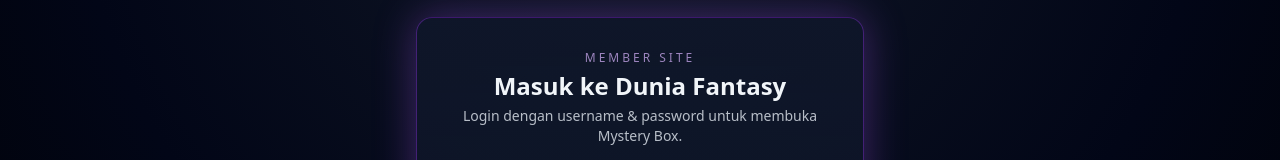
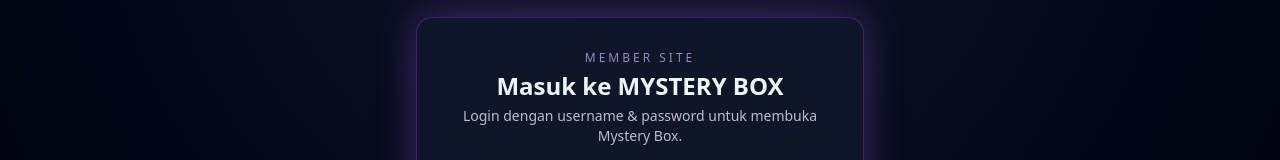
Before and after one commit to aybhjd/mystery-box-web, a Next.js app: page /member/login in a window 1280 px wide. Shown: the part 154-314 px from the top of the page. Built offline with nearby package versions, Linux system fonts and the light colour scheme; no server answers.

Commit message:
Update page.tsx

```diff
--- a/app/member/login/page.tsx
+++ b/app/member/login/page.tsx
@@ -53,7 +53,7 @@ export default function MemberLoginPage() {
           <p className="text-xs uppercase tracking-[0.25em] text-purple-300/70">
             Member Site
           </p>
-          <h1 className="text-2xl font-semibold">Masuk ke Dunia Fantasy</h1>
+          <h1 className="text-2xl font-semibold">Masuk ke MYSTERY BOX</h1>
           <p className="text-sm text-slate-200/80">
             Login dengan username &amp; password untuk membuka Mystery Box.
           </p>
```
